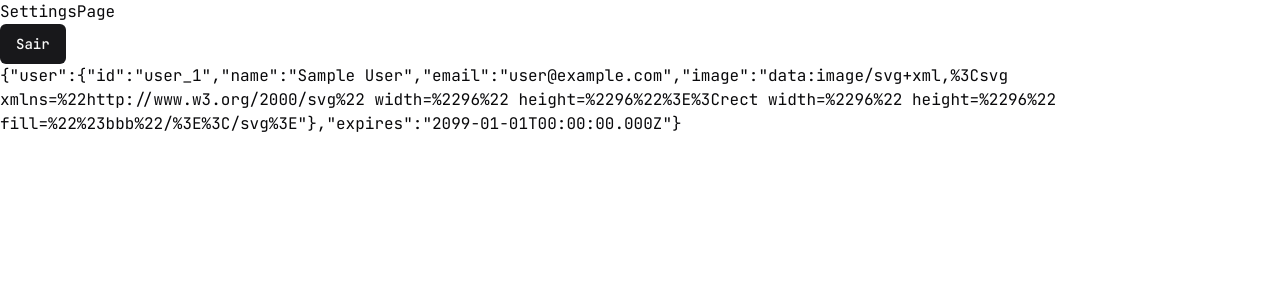
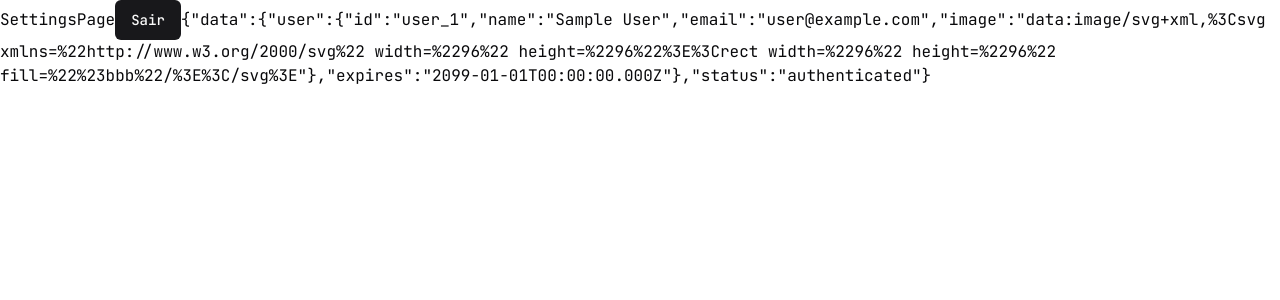
Before and after one commit to Lutefd/authkit, a Next.js app: page /settings in a window 1280 px wide. Shown: the top 300 px of the page. Built offline with nearby package versions, Linux system fonts and the light colour scheme; no server answers; the database is empty; sample sign-in values are in the browser's storage.

Commit message:
refactor: settings page to use next-auth/react for session management

```diff
--- a/src/app/(protected)/settings/page.tsx
+++ b/src/app/(protected)/settings/page.tsx
@@ -1,22 +1,23 @@
+'use client';
+import { logout } from '@/actions/logout';
 import { Button } from '@/components/ui/button';
-import { auth, signOut } from '@/server/auth';
+import { useSession } from 'next-auth/react';
 
 import React from 'react';
 
-async function SettingsPage() {
-	const session = await auth();
+function SettingsPage() {
+	const session = useSession();
+
+	const onClick = () => {
+		logout();
+	};
 
 	return (
 		<div>
 			SettingsPage
-			<form
-				action={async () => {
-					'use server';
-					await signOut();
-				}}
-			>
-				<Button type="submit">Sair</Button>
-			</form>
+			<Button type="submit" onClick={onClick}>
+				Sair
+			</Button>
 			{JSON.stringify(session)}
 		</div>
 	);
```
